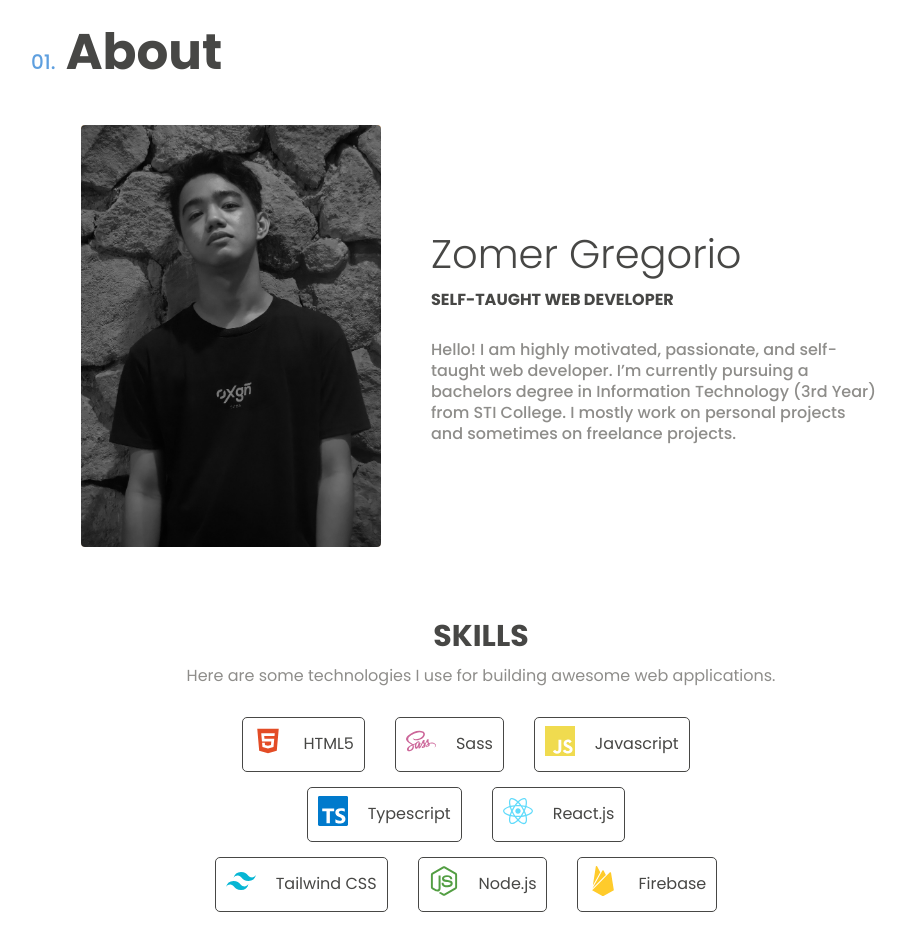
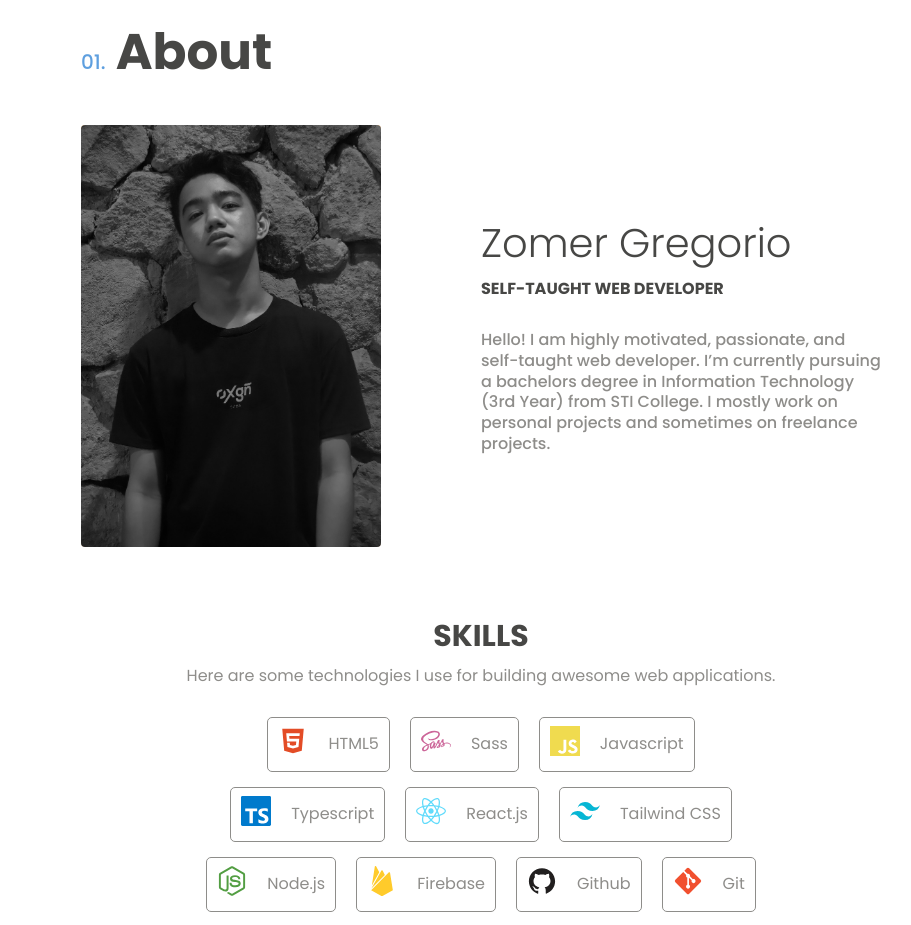
Before and after one commit to zomeru/portfolio, a Next.js app: page / in a window 1280 px wide. Shown: the part 840-1765 px from the top of the page, without its empty margins (159-1070 px from the left). Built offline with nearby package versions, Linux system fonts and the light colour scheme.

Commit message:
Fix skills positioning in about section

```diff
--- a/src/components/TechStacks.tsx
+++ b/src/components/TechStacks.tsx
@@ -1,4 +1,4 @@
-import React, { useState } from 'react';
+import React from 'react';
 import styled from 'styled-components';
 // @ts-ignore
 import { AiFillGithub, AiFillHtml5 } from 'react-icons/ai';
@@ -13,7 +13,6 @@ import { FaReact, FaNodeJs, FaGitAlt } from 'react-icons/fa';
 import { skills } from '../config';
 
 const StyledTechStacks = styled.div`
-  height: 100vh;
   margin: 70px auto 0 auto;
   text-align: center;
 
@@ -28,31 +27,25 @@ const StyledTechStacks = styled.div`
 `;
 
 const StyledTech = styled.div`
-  height: 30vh;
   display: flex;
   justify-content: center;
   margin-top: var(--mg-lg);
 
   ul {
-    max-width: 60%;
+    max-width: 75%;
     display: flex;
-    /* justify-content: space-evenly; */
     flex-flow: wrap;
     justify-content: center;
   }
 
   li {
-    border: 1px solid var(--gray-dark);
+    border: 1px solid var(--gray-light);
     height: 55px;
     width: auto;
     border-radius: 5px;
     overflow: hidden;
     display: inline-block;
-    margin-bottom: 15px;
-
-    :not(:last-child) {
-      margin-right: 30px;
-    }
+    margin: 0 10px 15px 10px;
 
     .tech-content {
       display: flex;
@@ -68,6 +61,7 @@ const StyledTech = styled.div`
 
       p {
         margin-right: 10px;
+        color: var(--gray-light);
       }
     }
   }
--- a/src/components/sections/about.tsx
+++ b/src/components/sections/about.tsx
@@ -6,12 +6,13 @@ import zoms from '../../assets/images/zoms.jpg';
 
 const StyledAbout = styled.section`
   max-width: 1000px;
-  padding: 50px;
+  padding: 50px 100px;
+  height: auto;
 `;
 
 const StyledAboutContent = styled.div`
   display: flex;
-  justify-content: space-evenly;
+  justify-content: space-between;
 
   .image-wrapper {
     position: relative;
```
